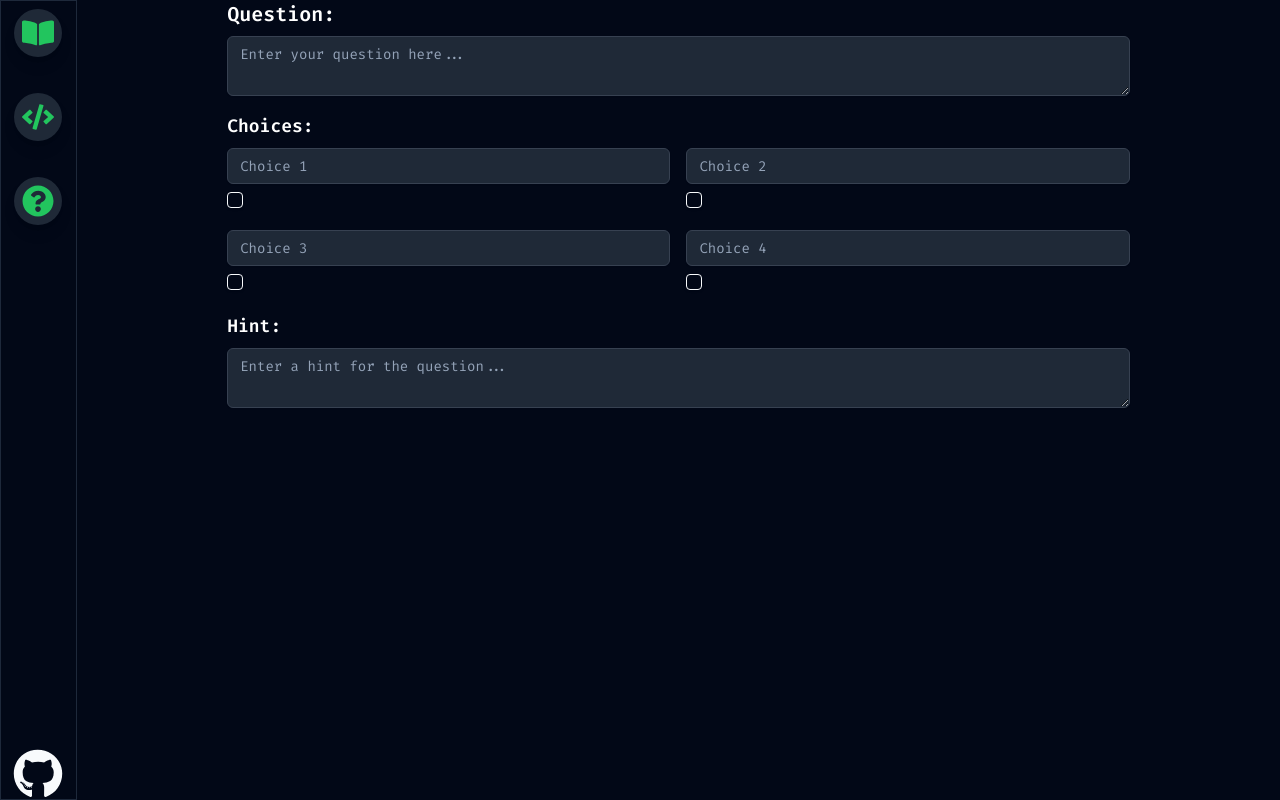
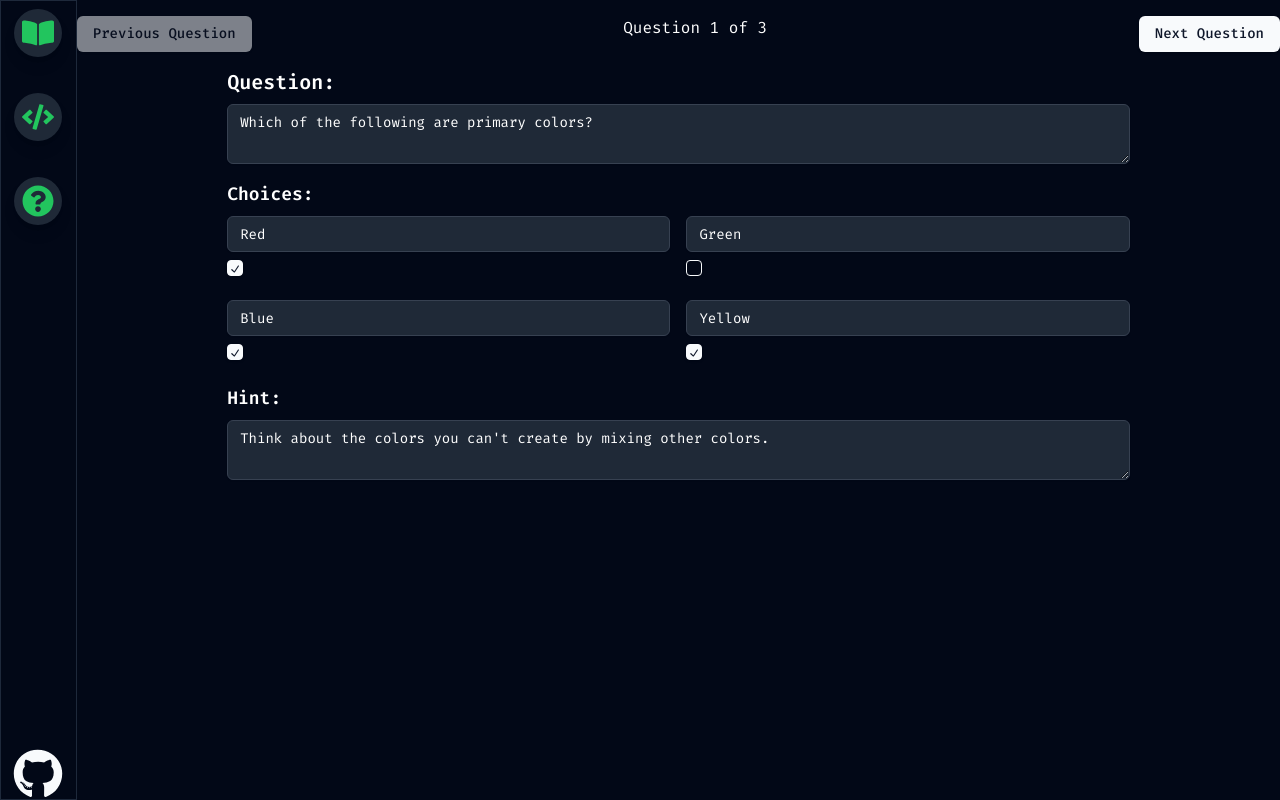
Before and after one commit to rtutz/codl, a Next.js app: page /teach/1/1 in a window 1280 px wide. Both pictures are taken after a click on the button 38 px from the left and 201 px from the top of the page. Built offline with nearby package versions, Linux system fonts and the light colour scheme; no server answers; the database is empty.

Commit message:
added initial UI implementation for quiz

```diff
--- a/app/teach/[classID]/[lessonID]/page.tsx
+++ b/app/teach/[classID]/[lessonID]/page.tsx
@@ -6,7 +6,7 @@ import { useParams } from "next/navigation";
 import { useEffect, useState } from "react";
 import SideNav from "@/components/sideNav";
 import Coding from "@/components/pages/coding";
-import QuizView from "@/components/pages/quizVIew";
+import QuizView from "@/components/pages/quiz";
 import { useMarkdown } from "@/providers/markdownProvider"
 import { LessonIdProvider } from '../../../context/lessonContext'
 import { useLessonIdContext } from "../../../context/lessonContext";
--- /dev/null
+++ b/components/individualQuiz.tsx
@@ -0,0 +1,88 @@
+"use client"
+import { Textarea } from "@/components/ui/textarea"
+import { Checkbox } from "@/components/ui/checkbox"
+import { Input } from "@/components/ui/input"
+
+interface IQuizQuestion {
+    id: number;
+    question: string;
+    choices: { text: string; isCorrect: boolean }[];
+    hint: string;
+  }
+
+  interface IndividualQuizProps {
+    question: IQuizQuestion;
+    onUpdate: (question: IQuizQuestion) => void;
+  }
+
+  export default function IndividualQuiz({ question, onUpdate }: IndividualQuizProps) {
+    const handleQuestionChange = (e: React.ChangeEvent<HTMLTextAreaElement>) => {
+      onUpdate({ ...question, question: e.target.value });
+    };
+
+    const handleChoiceChange = (index: number, e: React.ChangeEvent<HTMLInputElement>) => {
+      const newChoices = [...question.choices];
+      newChoices[index] = { ...newChoices[index], text: e.target.value };
+      onUpdate({ ...question, choices: newChoices });
+    };
+
+    const handleCorrectAnswerChange = (index: number, e: React.FormEvent<HTMLButtonElement>) => {
+        const newChoices = [...question.choices];
+        newChoices[index] = { ...newChoices[index], isCorrect: (e.target as HTMLInputElement).checked };
+        onUpdate({ ...question, choices: newChoices });
+      }
+
+    const handleHintChange = (e: React.ChangeEvent<HTMLTextAreaElement>) => {
+      onUpdate({ ...question, hint: e.target.value });
+    };
+
+    return (
+      <div className="w-3/4 mx-auto">
+        {/* Question */}
+        <div className="mb-4">
+          <h2 className="text-xl font-semibold text-white mb-2">Question:</h2>
+          <Textarea
+            className="bg-gray-800 text-white border-gray-700 focus:border-blue-500"
+            placeholder="Enter your question here..."
+            value={question.question}
+            onChange={handleQuestionChange}
+          />
+        </div>
+
+        {/* Choices */}
+        <div className="mb-4">
+          <h3 className="text-lg font-semibold text-white mb-2">Choices:</h3>
+          <div className="grid grid-cols-2 gap-4">
+            {question.choices.map((choice, index) => (
+              <div key={index}>
+                <Input
+                  className="bg-gray-800 text-white border-gray-700 focus:border-blue-500"
+                  placeholder={`Choice ${index + 1}`}
+                  value={choice.text}
+                  onChange={(e) => handleChoiceChange(index, e)}
+                />
+                <Checkbox
+                  className="text-white mt-2"
+                  checked={choice.isCorrect}
+                  onChange={(e) => handleCorrectAnswerChange(index, e)}
+                >
+                  Correct Answer
+                </Checkbox>
+              </div>
+            ))}
+          </div>
+        </div>
+
+        {/* Hint */}
+        <div>
+          <h3 className="text-lg font-semibold text-white mb-2">Hint:</h3>
+          <Textarea
+            className="bg-gray-800 text-white border-gray-700 focus:border-blue-500"
+            placeholder="Enter a hint for the question..."
+            value={question.hint}
+            onChange={handleHintChange}
+          />
+        </div>
+      </div>
+    );
+  }
--- /dev/null
+++ b/components/pages/quiz.tsx
@@ -0,0 +1,97 @@
+"use client"
+
+import { useLessonIdContext } from "@/app/context/lessonContext"
+import IndividualQuiz from "../individualQuiz";
+import { useState } from "react";
+import { Button } from "../ui/button";
+
+interface IQuizQuestion {
+    id: number;
+    question: string;
+    choices: { text: string; isCorrect: boolean }[];
+    hint: string;
+}
+
+const quizData: IQuizQuestion[] = [
+    {
+        id: 1,
+        question: "Which of the following are primary colors?",
+        choices: [
+            { text: "Red", isCorrect: true },
+            { text: "Green", isCorrect: false },
+            { text: "Blue", isCorrect: true },
+            { text: "Yellow", isCorrect: true }
+        ],
+        hint: "Think about the colors you can't create by mixing other colors."
+    },
+    {
+        id: 2,
+        question: "Which planets in our solar system have rings?",
+        choices: [
+            { text: "Mars", isCorrect: false },
+            { text: "Jupiter", isCorrect: true },
+            { text: "Saturn", isCorrect: true },
+            { text: "Uranus", isCorrect: true }
+        ],
+        hint: "Saturn is the most famous for its rings, but it's not alone."
+    },
+    {
+        id: 3,
+        question: "Which of these languages use a non-Latin script?",
+        choices: [
+            { text: "French", isCorrect: false },
+            { text: "Russian", isCorrect: true },
+            { text: "Arabic", isCorrect: true },
+            { text: "Korean", isCorrect: true }
+        ],
+        hint: "Consider writing systems that look distinctly different from the English alphabet."
+    }
+];
+
+export default function QuizView({ lessonID }: { lessonID: string }) {
+    const [lessonId, setLessonId] = useLessonIdContext();
+    const [quizQuestions, setQuizQuestions] = useState<IQuizQuestion[]>(quizData);
+    const [currentQuestionIndex, setCurrentQuestionIndex] = useState(0);
+
+    const handleNextQuestion = () => {
+        if (currentQuestionIndex === quizQuestions.length - 1) {
+            // Add a new question
+            setQuizQuestions([...quizQuestions, {
+                id: quizQuestions.length + 1,
+                question: '',
+                choices: Array(4).fill({ text: '', isCorrect: false }),
+                hint: ''
+            }]);
+        }
+        setCurrentQuestionIndex(currentQuestionIndex + 1);
+    };
+
+    const handlePreviousQuestion = () => {
+        setCurrentQuestionIndex(Math.max(0, currentQuestionIndex - 1));
+    };
+
+    const updateQuizQuestion = (updatedQuestion: IQuizQuestion) => {
+        const newQuizQuestions = [...quizQuestions];
+        newQuizQuestions[currentQuestionIndex] = updatedQuestion;
+        setQuizQuestions(newQuizQuestions);
+    };
+
+    return (
+        <div className="mt-4">
+            <div className="quiz-navigation flex justify-between mb-4">
+                <Button onClick={handlePreviousQuestion} disabled={currentQuestionIndex === 0}>
+                    Previous Question
+                </Button>
+                <span className="text-white">Question {currentQuestionIndex + 1} of {quizQuestions.length}</span>
+                <Button onClick={handleNextQuestion}>
+                    {currentQuestionIndex === quizQuestions.length - 1 ? 'Add New Question' : 'Next Question'}
+                </Button>
+            </div>
+            <IndividualQuiz
+                key={quizQuestions[currentQuestionIndex].id}
+                question={quizQuestions[currentQuestionIndex]}
+                onUpdate={updateQuizQuestion}
+            />
+        </div>
+    );
+}
--- a/components/pages/quizVIew.tsx
+++ /dev/null
@@ -1,74 +0,0 @@
-"use client"
-
-import { Textarea } from "@/components/ui/textarea"
-import { Checkbox } from "@/components/ui/checkbox"
-import { Input } from "@/components/ui/input"
-import { useLessonIdContext } from "@/app/context/lessonContext"
-
-
-interface IQuizView {
-    lessonID: string
-}
-
-export default function QuizView({ lessonID }: IQuizView) {
-    const [lessonId, setLessonId] = useLessonIdContext();
-
-    return (
-        //
-        <div className="w-3/4 mx-auto">
-            {/* Question */}
-            <div className="mb-4">
-                <h2 className="text-xl font-semibold text-white mb-2">Question:</h2>
-                <Textarea
-                    className="bg-gray-800 text-white border-gray-700 focus:border-blue-500"
-                    placeholder="Enter your question here..."
-                />
-            </div>
-
-            {/* Choices */}
-            <div className="mb-4">
-                <h3 className="text-lg font-semibold text-white mb-2">Choices:</h3>
-                <div className="grid grid-cols-2 gap-4">
-                    <div>
-                        <Input
-                            className="bg-gray-800 text-white border-gray-700 focus:border-blue-500"
-                            placeholder="Choice 1"
-                        />
-                        <Checkbox className="text-white mt-2">Correct Answer</Checkbox>
-                    </div>
-                    <div>
-                        <Input
-                            className="bg-gray-800 text-white border-gray-700 focus:border-blue-500"
-                            placeholder="Choice 2"
-                        />
-                        <Checkbox className="text-white mt-2">Correct Answer</Checkbox>
-                    </div>
-                    <div>
-                        <Input
-                            className="bg-gray-800 text-white border-gray-700 focus:border-blue-500"
-                            placeholder="Choice 3"
-                        />
-                        <Checkbox className="text-white mt-2">Correct Answer</Checkbox>
-                    </div>
-                    <div>
-                        <Input
-                            className="bg-gray-800 text-white border-gray-700 focus:border-blue-500"
-                            placeholder="Choice 4"
-                        />
-                        <Checkbox className="text-white mt-2">Correct Answer</Checkbox>
-                    </div>
-                </div>
-            </div>
-
-            {/* Hint */}
-            <div>
-                <h3 className="text-lg font-semibold text-white mb-2">Hint:</h3>
-                <Textarea
-                    className="bg-gray-800 text-white border-gray-700 focus:border-blue-500"
-                    placeholder="Enter a hint for the question..."
-                />
-            </div>
-        </div>
-    )
-
-}
```
